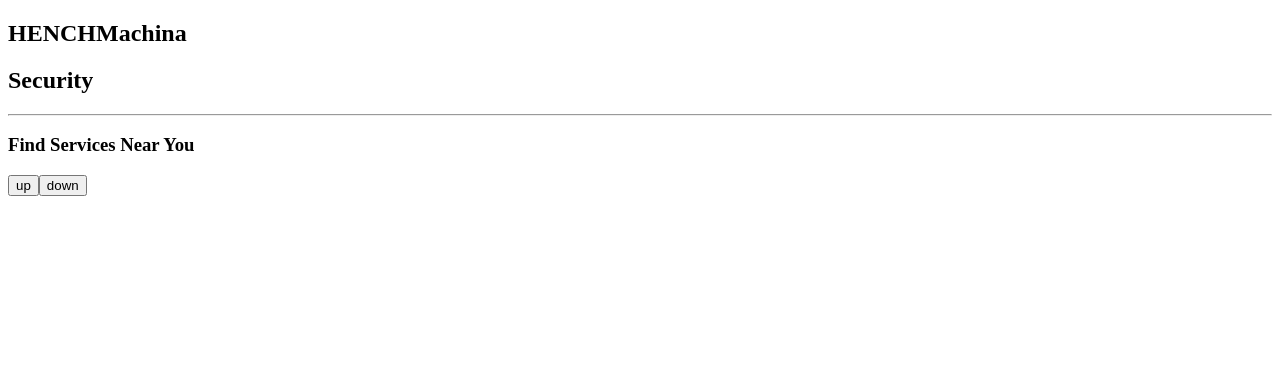
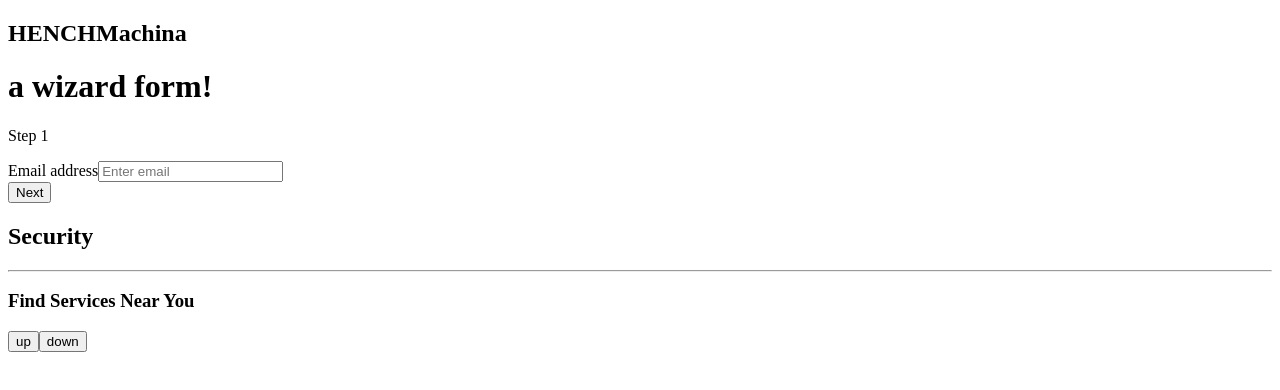
Before and after one commit to jIrwinCline/hench-machina, a React app: page / in a window 1280 px wide. Shown: the top 390 px of the page. Built offline with nearby package versions, Linux system fonts and the light colour scheme.

Commit message:
Make forms functional for filler info (email/password/etc)

```diff
--- a/src/components/Body.jsx
+++ b/src/components/Body.jsx
@@ -1,11 +1,13 @@
 import React from 'react';
 import NewsFeed from './NewsFeed';
 import Navigation from './Navigation';
+import MasterForm from './MasterForm';
 
 export default function Header() {
   return (
       <div>
       <NewsFeed />
+      <MasterForm />
       <Navigation />
       </div>
   )
--- a/src/components/MasterForm.jsx
+++ b/src/components/MasterForm.jsx
@@ -1,7 +1,7 @@
 import React, {Component} from 'react';
-import Step1 from 'Step1';
-import Step2 from 'Step2';
-import Step3 from 'Step3';
+import Step1 from './Step1';
+import Step2 from './Step2';
+import Step3 from './Step3';
 
 export default class MasterForm extends Component {
     constructor(props) {
@@ -13,8 +13,50 @@ export default class MasterForm extends Component {
             password: '',
         }
         this.handleChange = this.handleChange.bind(this)
+        this._next = this._next.bind(this)
+        this._prev = this._prev.bind(this)
     }
+    _next() {
+        let currentStep = this.state.currentStep
 
+        currentStep = currentStep >= 2? 3: currentStep + 1
+        this.setState({
+            currentStep: currentStep
+        })
+    }
+    _prev() {
+        let currentStep = this.state.currentStep
+        currentStep = currentStep <= 1? 1: currentStep - 1
+        this.setState({
+            currentStep: currentStep
+        })
+    }
+    get nextButton(){
+        let currentStep = this.state.currentStep;
+        if(currentStep <3){
+            return (
+            <button
+                className="btn btn-primary float-right"
+                type="button" onClick={this._next}>
+            Next
+            </button>
+            )
+        }
+        return null;
+    }
+    get previousButton(){
+        let currentStep = this.state.currentStep;
+        if(currentStep !== 1 ){
+            return (
+                <button
+                    className="btn btn-secondary"
+                    type="button" onClick={this._prev}>
+                Previous
+                </button>
+            )
+        }
+        return null;
+    }
     handleChange(event) {
         const {name, value} = event.target
         this.setState({
@@ -31,9 +73,30 @@ export default class MasterForm extends Component {
     }
     render(){
         return (
-            <div>
+            <>
+            <h1>a wizard form!</h1>
+            <p>Step {this.state.currentStep}</p>
 
-            </div>
+            <form onSubmit={this.handleSubmit}>
+                <Step1
+                    currentStep={this.state.currentStep}
+                    handleChange={this.handleChange}
+                    email={this.state.email}
+                />
+                <Step2
+                    currentStep={this.state.currentStep}
+                    handleChange={this.handleChange}
+                    username={this.state.username}
+                />
+                <Step3
+                    currentStep={this.state.currentStep}
+                    handleChange={this.handleChange}
+                    password={this.state.password}
+                />
+            </form>
+            {this.previousButton}
+            {this.nextButton}
+            </>
         )
     }
 };
--- a/src/components/Step1.jsx
+++ b/src/components/Step1.jsx
@@ -1,8 +1,7 @@
 import React, {Component} from 'react';
 
-export default class Step1 extends Component {
-    render(){
-        if (this.props.currentStep !== 1) {
+export default function Step1(props) {
+    if (props.currentStep !== 1) {
         return null
     }
     return (
@@ -14,10 +13,9 @@ export default class Step1 extends Component {
                 name="email"
                 type="text"
                 placeholder="Enter email"
-                value={this.props.email} // Prop: The email input data
-                onChange={this.props.handleChange} // Prop: Puts data into state
+                value={props.email} // Prop: The email input data
+                onChange={props.handleChange} // Prop: Puts data into state
             />
         </div>
     )
-    }
 };
--- a/src/components/Step2.jsx
+++ b/src/components/Step2.jsx
@@ -1,9 +1,21 @@
-import React from 'react';
+import React, {Component} from 'react';
 
-export default function Step2() {
-  return (
-    <div>
-
-    </div>
-  )
+export default function Step2(props) {
+    if(props.currentStep !== 2 ) {
+        return null;
+    }
+    return (
+        <div className="form-group">
+            <label htmlFor="username">username</label>
+            <input
+                className="form-control"
+                id="username"
+                name="username"
+                type="text"
+                placeholder="Enter username"
+                value={props.username}
+                onChange={props.handleChange}
+            />
+        </div>
+    )
 };
--- a/src/components/Step3.jsx
+++ b/src/components/Step3.jsx
@@ -1,9 +1,21 @@
-import React from 'react';
+import React, {Component} from 'react';
 
-export default function Step3() {
-  return (
-    <div>
-
-    </div>
-  )
+export default function Step3(props) {
+    if(props.currentStep !== 3 ) {
+        return null;
+    }
+    return (
+        <div className="form-group">
+            <label htmlFor="password">password</label>
+            <input
+                className="form-control"
+                id="password"
+                name="password"
+                type="text"
+                placeholder="Enter password"
+                value={props.password}
+                onChange={props.handleChange}
+            />
+        </div>
+    )
 };
```
Lines whose indentation alone changed are shown as unchanged.
